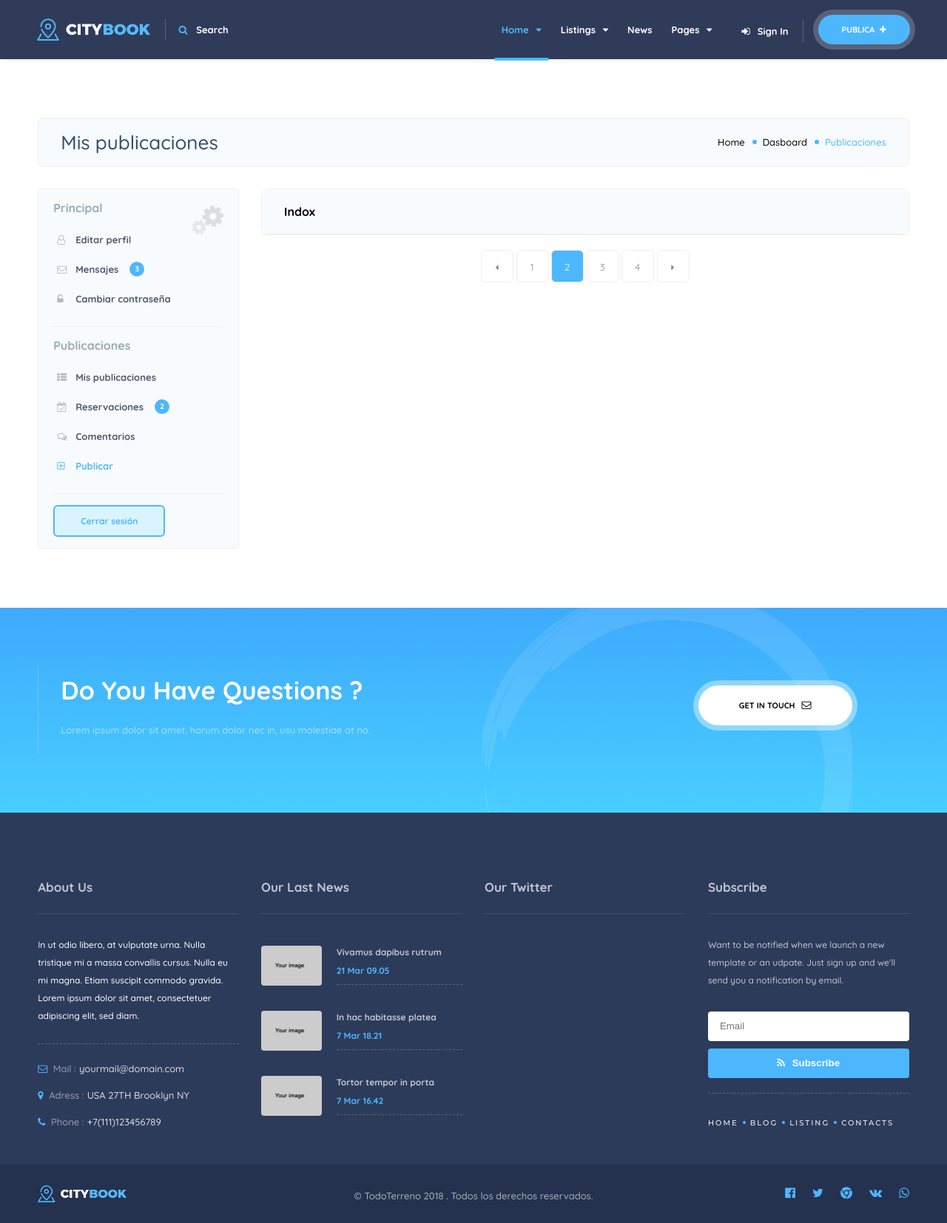
After one commit to dbsiavichay/habitta, a Django app: page /realty/properties/ in a window 1280 px wide. The commit adds this page. Shown: the whole page at 74% size. Run offline with Django 3.2, Linux system fonts and the light colour scheme; data that the repository does not hold is empty; some libraries are stand-ins or nearby versions.

Commit message:
List properties

```diff
--- a/config/settings.py
+++ b/config/settings.py
@@ -37,7 +37,7 @@ INSTALLED_APPS = [
     'django.contrib.sessions',
     'django.contrib.messages',
     'django.contrib.staticfiles',
-    'widget_tweaks',
+    'django.contrib.gis',
     'components',
     'realty',
 ]
--- a/realty/urls.py
+++ b/realty/urls.py
@@ -1,7 +1,9 @@
 from django.urls import path
-from .views import PropertyCreateView, PropertyUpdateView
+from .views import ChooseCategoryListView, PropertyListView, PropertyCreateView, PropertyUpdateView
 
 urlpatterns = [
-	path('property/', PropertyCreateView.as_view(), name='add_property'),
+	path('property/add/', ChooseCategoryListView.as_view(), name='choose_category'),
+	path('properties/', PropertyListView.as_view(), name='properties'),
+	path('property/add/category/<int:category>/', PropertyCreateView.as_view(), name='add_property'),
 	path('property/<int:pk>/update/', PropertyUpdateView.as_view(), name='update_property'),
 ]
--- a/realty/views.py
+++ b/realty/views.py
@@ -1,14 +1,21 @@
-from django.shortcuts import render, redirect
+from django.shortcuts import render, redirect, get_object_or_404
 from django.urls import reverse_lazy
 from django.views.generic import ListView, CreateView, UpdateView, DetailView
 
 from .models import Property, Category
 from .forms import PropertyForm, PropertyDetailsForm
 
+class ChooseCategoryListView(ListView):
+	model = Category
+	template_name = 'realty/choose_category.html'
+
+class PropertyListView(ListView):
+	model = Property
+
 class PropertyCreateView(CreateView):
 	model = Property
 	form_class = PropertyForm
-	success_url = reverse_lazy('home')
+	success_url = reverse_lazy('properties')
 
 	def form_valid(self, form):
 		details_form = self.get_details_form()
@@ -23,7 +30,7 @@ class PropertyCreateView(CreateView):
 		self.object = form.save(commit=False)
 		self.object.user = self.request.user
 		self.object.details = details
-		self.object.category_id = 1
+		self.object.category = self.category
 		self.object.save()
 		#form.save_m2m()
 
@@ -42,7 +49,8 @@ class PropertyCreateView(CreateView):
 
 	def get_form_kwargs(self):
 		kwargs = super().get_form_kwargs()
-		kwargs.update({'category': Category.objects.get(pk=1)})
+		self.category = get_object_or_404(Category, pk=self.kwargs.get('category'))
+		kwargs.update({'category': self.category})
 		return kwargs
 
 class PropertyUpdateView(UpdateView):
--- a/requirements.txt
+++ b/requirements.txt
@@ -1,5 +1,4 @@
 Django==2.0.5
-django-widget-tweaks==1.4.2
 Pillow==5.1.0
-psycopg2==2.7.4
+psycopg2-binary==2.7.5
 pytz==2018.4
--- a/templates/base/header.html
+++ b/templates/base/header.html
@@ -22,7 +22,7 @@
             <button class="header-search-button" onclick="window.location.href='listing.html'">Buscar</button>
         </div>
         <div class="show-search-button"><i class="fa fa-search"></i> <span>Search</span></div>
-        <a href="dashboard-add-listing.html" class="add-list">Publica <span><i class="fa fa-plus"></i></span></a>
+        <a href="{% url 'choose_category' %}" class="add-list">Publica <span><i class="fa fa-plus"></i></span></a>
         <div class="show-reg-form modal-open"><i class="fa fa-sign-in"></i>Sign In</div>
         <!-- nav-button-wrap-->
         <div class="nav-button-wrap color-bg">
--- a/templates/realty/property_form.html
+++ b/templates/realty/property_form.html
@@ -95,9 +95,8 @@
                         </div>
                     </div>
                     <!-- profile-edit-container end-->
-
+                    </form>
                 </div>
-                </form>
             </div>
         </div>
         <!--profile-edit-wrap end -->
--- /dev/null
+++ b/templates/realty/property_list.html
@@ -0,0 +1,116 @@
+{% extends 'base.html' %}
+
+{% load static %}
+{% load components %}
+
+{% block 'content' %}
+<!--section -->
+<section id="sec1">
+    <!-- container -->
+    <div class="container">
+        <!-- profile-edit-wrap -->
+        <div class="profile-edit-wrap">
+            <div class="profile-edit-page-header">
+                <h2>Mis publicaciones</h2>
+                <div class="breadcrumbs"><a href="#">Home</a><a href="#">Dasboard</a><span>Publicaciones</span></div>
+            </div>
+            <div class="row">
+                <div class="col-md-3">
+                    <div class="fixed-bar fl-wrap">
+                        <div class="user-profile-menu-wrap fl-wrap">
+                            <!-- user-profile-menu-->
+                            <div class="user-profile-menu">
+                                <h3>Principal</h3>
+                                <ul>
+                                    <li><a href="dashboard-myprofile.html"><i class="fa fa-user-o"></i> Editar perfil</a></li>
+                                    <li><a href="dashboard-messages.html"><i class="fa fa-envelope-o"></i> Mensajes <span>3</span></a></li>
+                                    <li><a href="dashboard-password.html"><i class="fa fa-unlock-alt"></i>Cambiar contraseña</a></li>
+                                </ul>
+                            </div>
+                            <!-- user-profile-menu end-->
+                            <!-- user-profile-menu-->
+                            <div class="user-profile-menu">
+                                <h3>Publicaciones</h3>
+                                <ul>
+                                    <li><a href="dashboard-listing-table.html"><i class="fa fa-th-list"></i> Mis publicaciones  </a></li>
+                                    <li><a href="dashboard-bookings.html"> <i class="fa fa-calendar-check-o"></i> Reservaciones <span>2</span></a></li>
+                                    <li><a href="dashboard-review.html"><i class="fa fa-comments-o"></i> Comentarios </a></li>
+                                    <li><a href="dashboard-add-listing.html" class="user-profile-act"><i class="fa fa-plus-square-o"></i> Publicar</a></li>
+                                </ul>
+                            </div>
+                            <!-- user-profile-menu end-->
+                            <a href="#" class="log-out-btn">Cerrar sesión</a>
+                        </div>
+                    </div>
+                </div>
+                <div class="col-md-9">
+                    <div class="dashboard-list-box fl-wrap">
+                        <div class="dashboard-header fl-wrap">
+                            <h3>Indox</h3>
+                        </div>
+                        {% for property in object_list %}
+                        <!-- dashboard-list end-->
+                        <div class="dashboard-list">
+                            <div class="dashboard-message">
+                                <span class="new-dashboard-item">{{ property.category }}</span>
+                                <div class="dashboard-listing-table-image">
+                                    <a href="listing-single.html"><img src="{% static 'images/all/1.jpg' %}" alt=""></a>
+                                </div>
+                                <div class="dashboard-listing-table-text">
+                                    <h4><a href="listing-single.html">{{ property.title }}</a></h4>
+                                    <span class="dashboard-listing-table-address"><i class="fa fa-map-marker"></i><a  href="#">{{ property.address }}</a></span>
+                                    <div class="listing-rating card-popup-rainingvis fl-wrap" data-starrating2="5">
+                                        <span>(2 comentarios)</span>
+                                    </div>
+                                    <ul class="dashboard-listing-table-opt  fl-wrap">
+                                        <li><a href="#">Editar <i class="fa fa-pencil-square-o"></i></a></li>
+                                        <li><a href="#" class="del-btn">Eliminar <i class="fa fa-trash-o"></i></a></li>
+                                    </ul>
+                                </div>
+                            </div>
+                        </div>
+                        <!-- dashboard-list end-->
+                        {% endfor %}
+                    </div>
+                    <!-- pagination-->
+                    <div class="pagination">
+                        <a href="#" class="prevposts-link"><i class="fa fa-caret-left"></i></a>
+                        <a href="#">1</a>
+                        <a href="#" class="current-page">2</a>
+                        <a href="#">3</a>
+                        <a href="#">4</a>
+                        <a href="#" class="nextposts-link"><i class="fa fa-caret-right"></i></a>
+                    </div>
+                </div>
+            </div>
+        </div>
+        <!--profile-edit-wrap end -->
+    </div>
+    <!--container end -->
+</section>
+<!-- section end -->
+<div class="limit-box fl-wrap"></div>
+<!--section -->
+<section class="gradient-bg">
+    <div class="cirle-bg">
+        <div class="bg" data-bg="{% static 'images/bg/circle.png' %}"></div>
+    </div>
+    <div class="container">
+        <div class="join-wrap fl-wrap">
+            <div class="row">
+                <div class="col-md-8">
+                    <h3>Do You Have Questions ?</h3>
+                    <p>Lorem ipsum dolor sit amet, harum dolor nec in, usu molestiae at no.</p>
+                </div>
+                <div class="col-md-4"><a href="contacts.html" class="join-wrap-btn">Get In Touch <i class="fa fa-envelope-o"></i></a></div>
+            </div>
+        </div>
+    </div>
+</section>
+<!-- section end -->
+{% endblock %}
+{% block 'extrajs' %}
+    {% include 'base/js_maps.html' %}
+    <script type="text/javascript" src="{% static 'js/plugins/locationpicker/locationpicker.jquery.js' %}"></script>
+    <script type="text/javascript" src="{% static 'js/property/property.js' %}"></script>
+{% endblock %}
```
Also changed, not shown: templates/realty/choose_category.html (added, +34 -0 lines).
